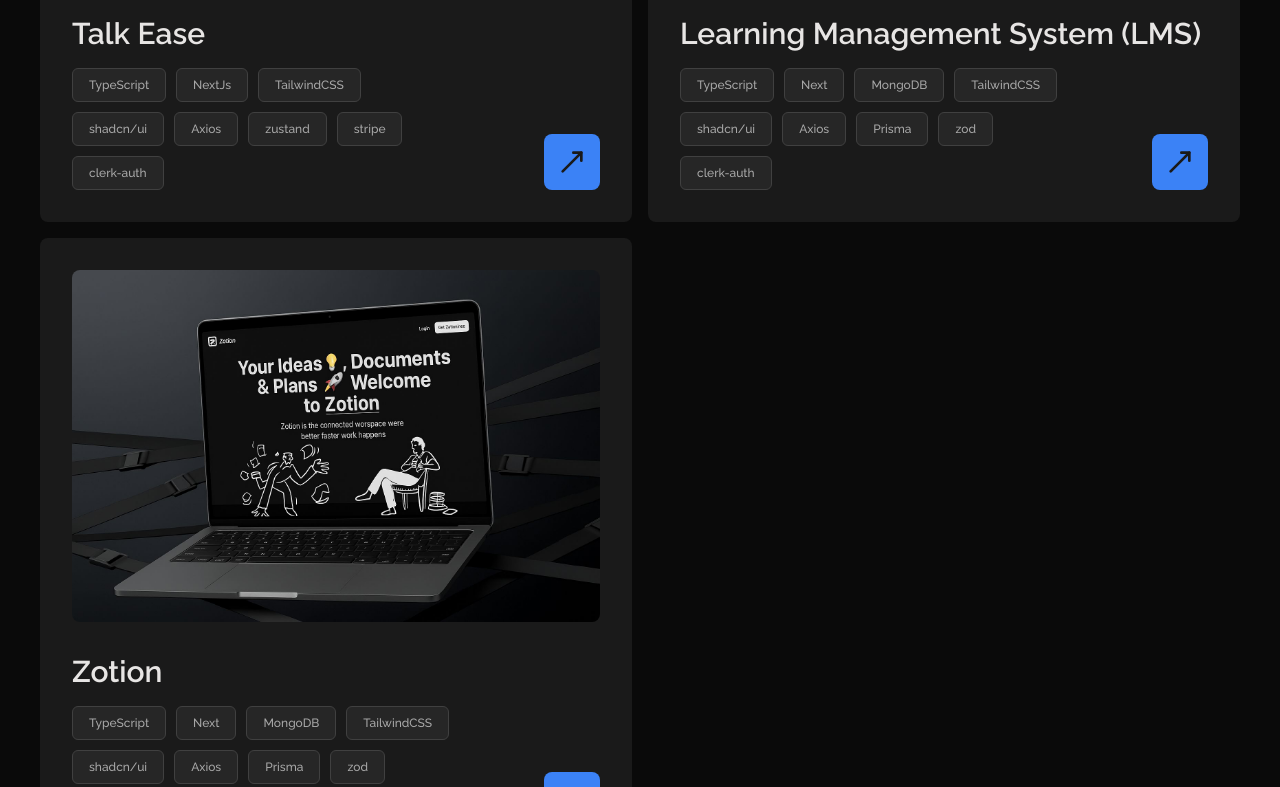
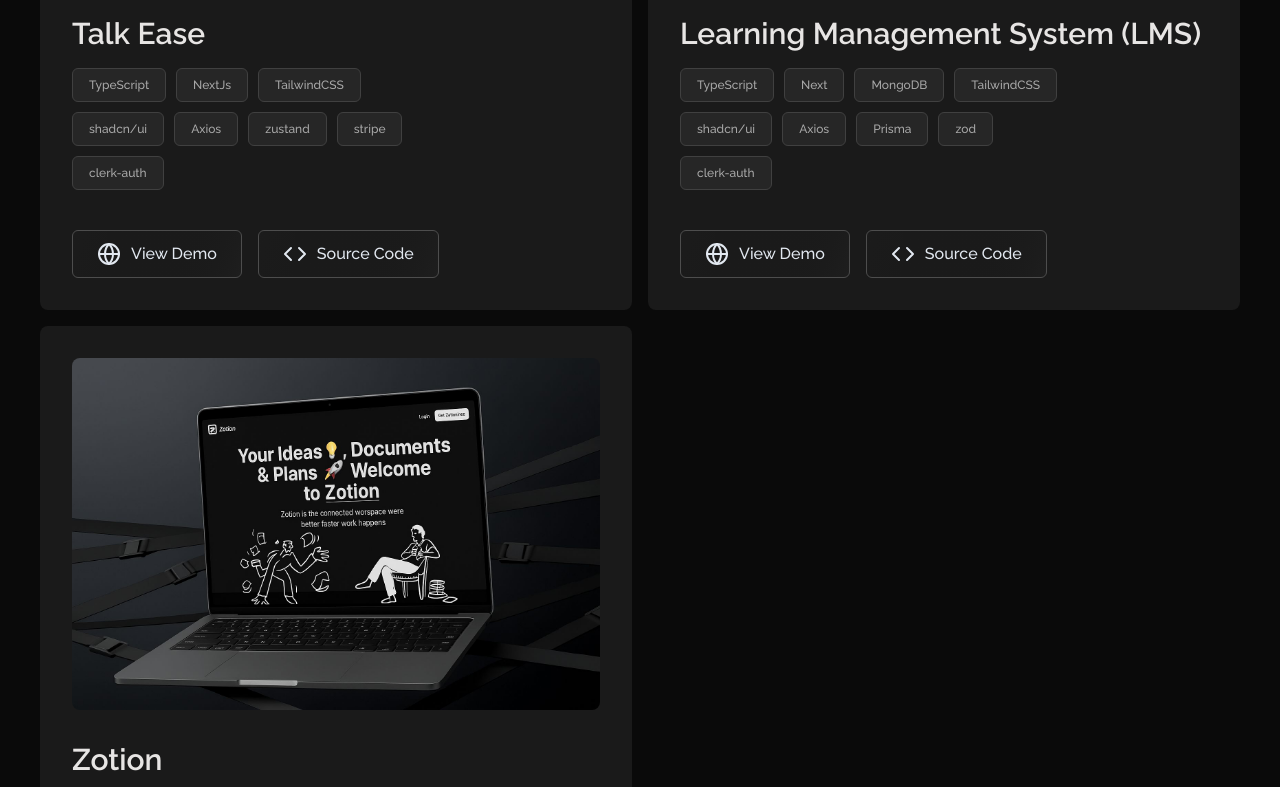
Before and after one commit to Abdullah-FSWD/portfolio, a Next.js app: page / in a window 1280 px wide. Shown: the part 1820-2607 px from the top of the page. Built offline with nearby package versions, Linux system fonts and the light colour scheme.

Commit message:
source code and project linkt added on homepage

```diff
--- a/app/_components/ProjectCard.tsx
+++ b/app/_components/ProjectCard.tsx
@@ -1,11 +1,12 @@
 "use client";
 
-import { MoveUpRight } from "lucide-react";
+import { Code, Globe, MoveUpRight } from "lucide-react";
 import Image from "next/image";
 import Link from "next/link";
 import ProjectTechnologiesMini from "./ProjectTechnologiesMini";
 
 import { motion } from "framer-motion";
+import ShinyButton from "./ui/ShinyButton";
 
 interface ProjectProps {
   id: string;
@@ -42,12 +43,25 @@
         <h3 className="text-2xl sm:text-3xl font-semibold">{heading}</h3>
         <div className="mt-4 flex flex-col sm:flex-row justify-between gap-5">
           <ProjectTechnologiesMini techStack={techStack} />
-          <Link
+          {/* <Link
             href={`/work/${id}`}
             className="p-3 bg-primary hover:bg-primary/80 transition-colors duration-200 rounded-lg self-start sm:self-end"
           >
             <MoveUpRight className="size-5 sm:size-8 text-[#F3F4F3] dark:text-dark-200" />
-          </Link>
+          </Link> */}
+        </div>
+        <div className="flex items-center gap-4 mt-10">
+          <ShinyButton icon={<Globe />} iconPosition="left">
+            <Link href={project.liveDemoUrl} target="_blank">
+              View Demo
+            </Link>
+          </ShinyButton>
+
+          <ShinyButton icon={<Code />} iconPosition="left">
+            <Link href={project.sourceCodeUrl} target="_blank">
+              Source Code
+            </Link>
+          </ShinyButton>
         </div>
       </div>
     </motion.div>
```
